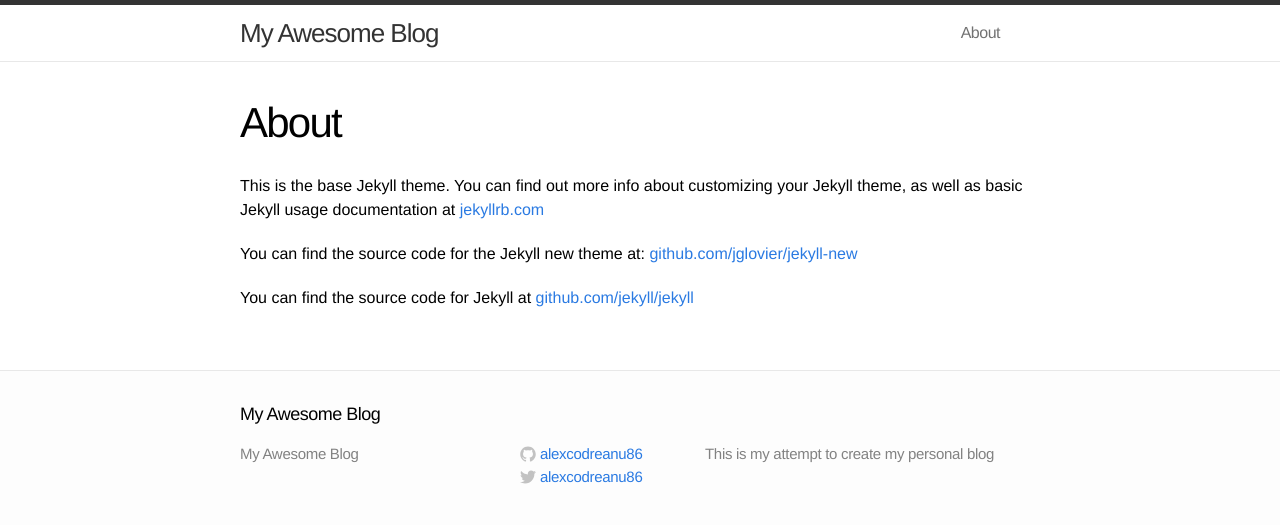
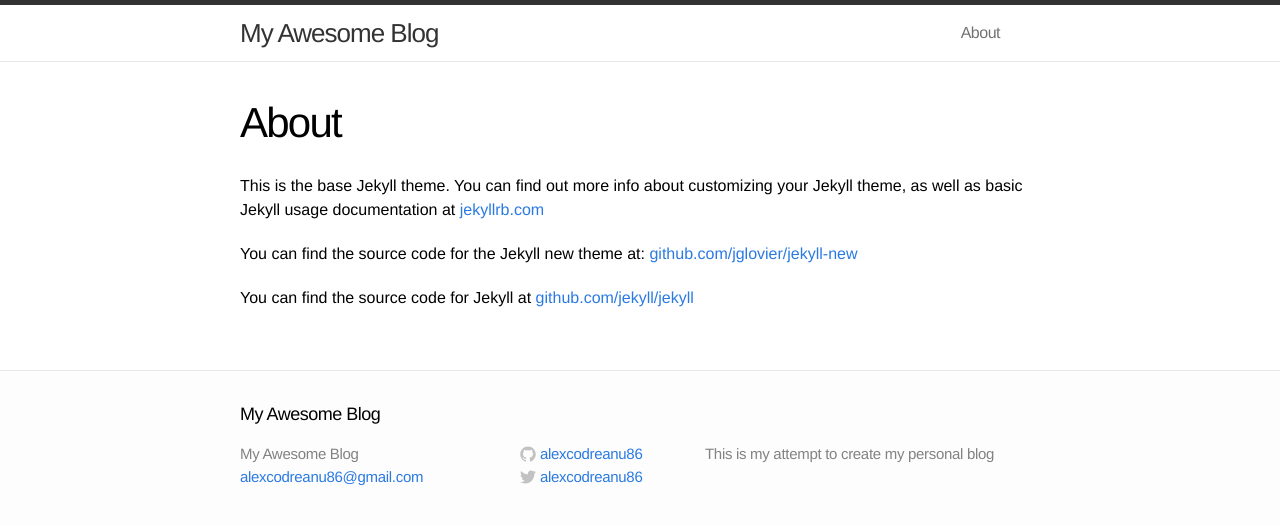
Before and after one commit to alexcodreanu86/my-blog, a Jekyll site: the page built from about.md, in a window 1280 px wide. Shown: the top 525 px of the page. Built offline with Jekyll 4.4.1, drawn with Linux system fonts in a browser that asks for light colours.

Commit message:
added email to config yml

```diff
--- a/_config.yml
+++ b/_config.yml
@@ -1,6 +1,6 @@
 # Site settings
 title: My Awesome Blog
-twitter: alexcodreanu86
+email: alexcodreanu86@gmail.com
 description: "This is my attempt to create my personal blog"
 baseurl: ""
 url: "http://alexcodreanu86.github.io"
```
